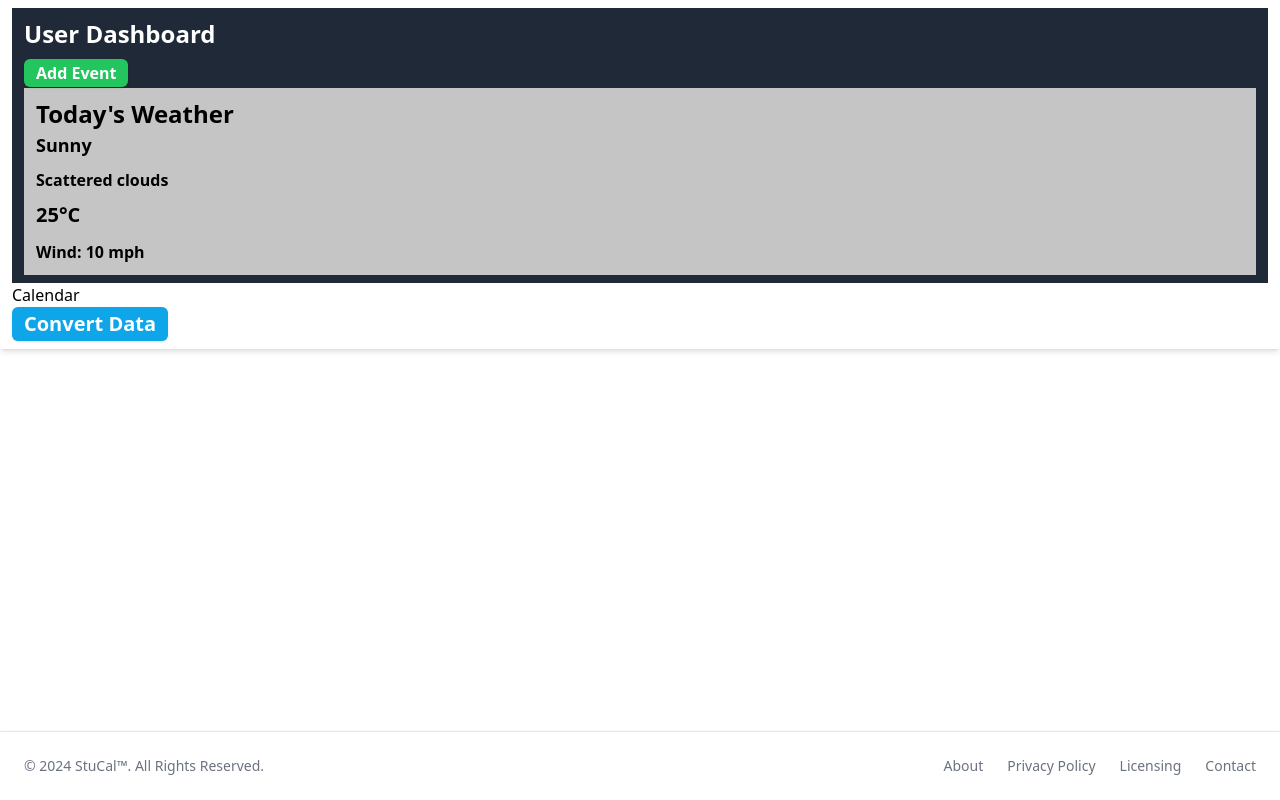
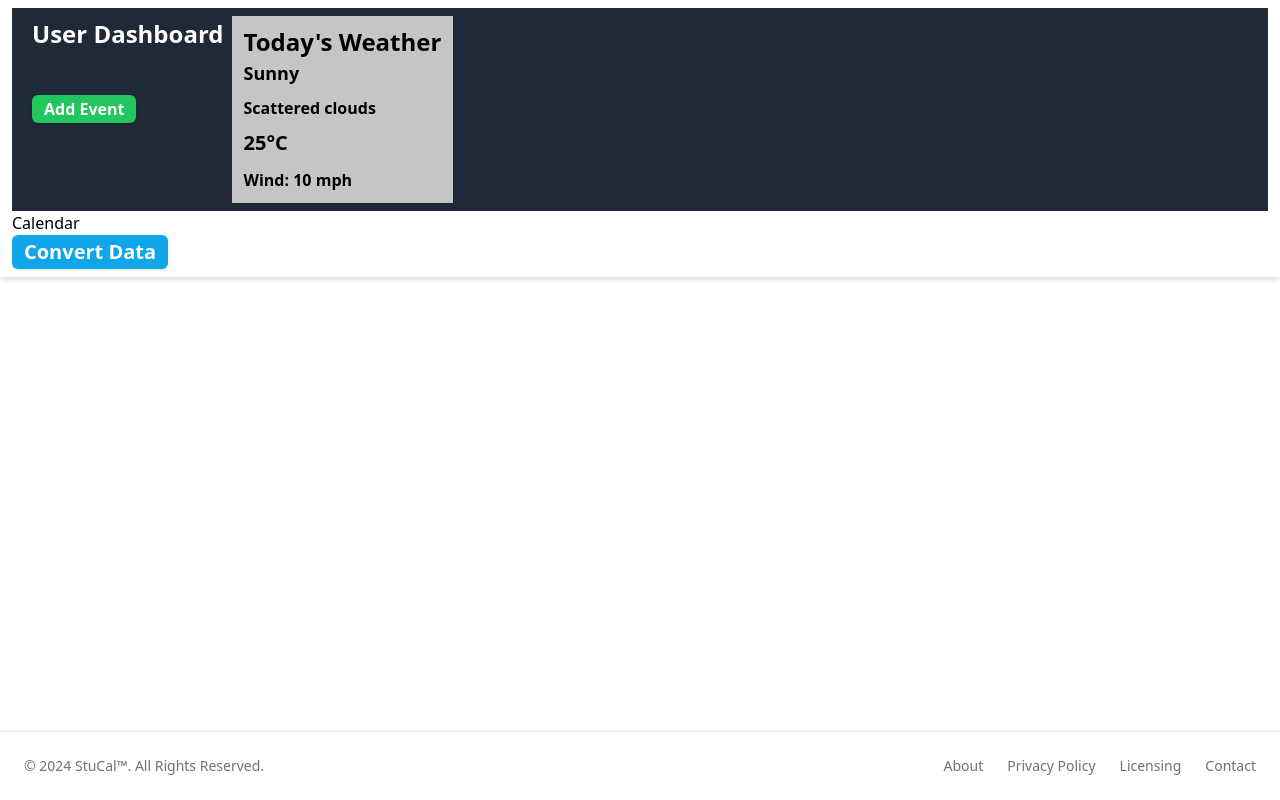
Before and after one commit to StuCal-INFO310/Stucal, a website: page frontend/src/dashboard.html in a window 1280 px wide. Drawn offline with nearby package versions, Linux system fonts and the light colour scheme; some packages are replaced by stand-ins of ours; no server answers; a script that the page names is missing.

Commit message:
Dashboard display alignment

```diff
--- a/frontend/src/dashboard.html
+++ b/frontend/src/dashboard.html
@@ -215,11 +215,14 @@
 
 <body>
     <div class="lg:container mx-auto max-width:960 shadow-md px-3 py-2">
-        <div class="header text-[24px] bg-gray-800 px-3 py-2">
-            <h1 class="text-white font-semibold">User Dashboard</h1>
-            <button onclick="document.querySelector('#addEventDialog').showModal()" class="py-0.5 px-3 inline-flex bg-green-500 hover:bg-green-600 text-white text-center text-[16px] font-semibold rounded-md shadow focus:outline-none width-auto">Add Event</button>
+        <div class="header text-[24px] bg-gray-800 px-3 py-2 flex flex-row">
+            <div class="event-dash display:flex px-2">
+                <h1 class="text-white font-semibold">User Dashboard</h1>
+                <br>
+                <button onclick="document.querySelector('#addEventDialog').showModal()" class="py-0.5 px-3 inline-flex bg-green-500 hover:bg-green-600 text-white text-center text-[16px] font-semibold rounded-md shadow focus:outline-none width-auto">Add Event</button>
+            </div>
             <!-- weather -->
-            <div class="weather-container bg-[#c5c5c5] px-3 py-2">
+            <div class="weather-container bg-[#c5c5c5] px-3 py-2 inset-y-0 right-0">
                 <div class="weather-title text-[24px] font-bold">Today's Weather</div>
                 <div class="weather-type text-[18px] font-semibold">Sunny</div>
                 <div class="weather-info">
```
